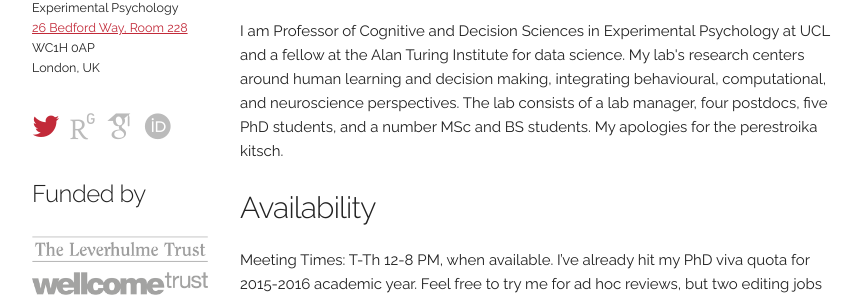
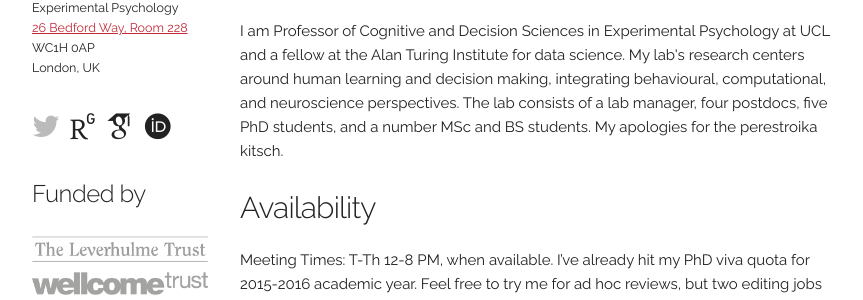
Before and after one commit to lovebc/lovebc.github.io, a Jekyll site: the page built from index.html, in a window 1280 px wide. Shown: the part 689-989 px from the top of the page, without its empty margins (208-1071 px from the left). Built offline with Jekyll 4.4.1, drawn with Linux system fonts in a browser that asks for light colours; nearby versions of some CDN libraries; some web fonts are replaced; comment, search, counter and statistics services are not loaded.

Commit message:
Update custom.css

```diff
--- a/css/custom.css
+++ b/css/custom.css
@@ -236,6 +236,16 @@
 }
 
 
+.social{
+        font-size: 3rem;
+
+    }
+.social a {
+    color: #bbb;
+}
+.social a:hover {
+    color: #c22a39;
+}
 
 
 /* Mobile first queries */
@@ -368,11 +378,3 @@
   color: #FFF;
   background-color: #c22a39;
   border-color: #c22a39; }
-
-  .social, a.social {
-  font-size: 3rem;
-    color: #bbb;
-}
-a:hover .social {
-    color: #c22a39;
-}
```
